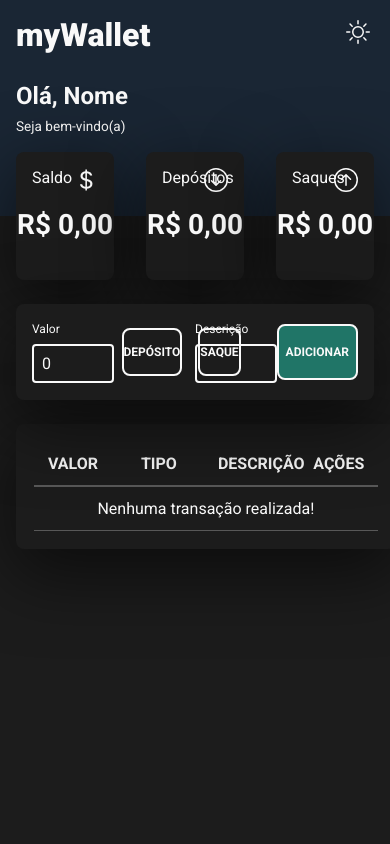
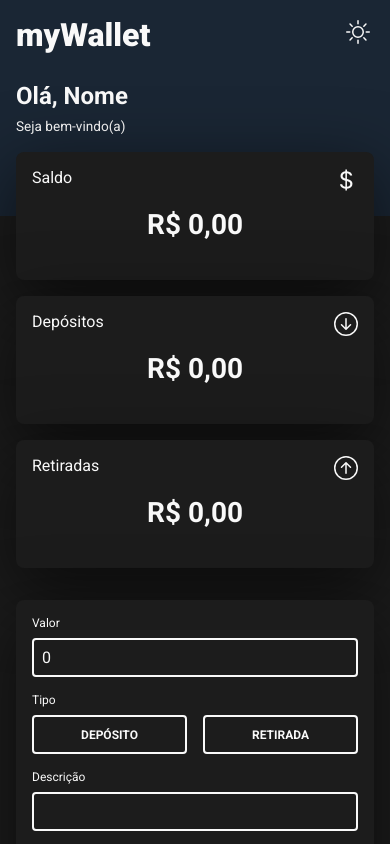
Before and after one commit to williancapitolio/mywallet, a React (Vite) app: page / in a window 390 px wide. Shown: the top 844 px of the page. Built offline with nearby package versions, Linux system fonts and the light colour scheme.

Commit message:
update form and add responsivity on cards, form and table

```diff
--- a/src/components/cards/CardValue/CardValueStyles.ts
+++ b/src/components/cards/CardValue/CardValueStyles.ts
@@ -12,6 +12,10 @@ export const Card = styled.section`
   justify-content: center;
   gap: 1rem;
   position: relative;
+
+  @media (max-width: 48rem) {
+    width: 100%;
+  }
 `;
 
 export const Title = styled.h2`
@@ -34,5 +38,11 @@ export const Content = styled.span`
   font-size: 1.75rem;
   font-weight: 700;
   margin-top: 1rem;
+  word-break: break-all;
+  text-align: center;
+  padding-inline: 1rem;
 
+  @media (max-width: 20rem) {
+    font-size: 1.5rem;
+  }
 `;
--- a/src/components/forms/FormTransaction/FormTransaction.tsx
+++ b/src/components/forms/FormTransaction/FormTransaction.tsx
@@ -30,12 +30,12 @@ export const FormTransaction = () => {
             id="value"
             onChange={handleChange}
             autoComplete="off"
-            step={10}
             value={inputs.value}
           />
         </S.Field>
 
         <S.Field>
+          <S.Label htmlFor="type">Tipo</S.Label>
           <S.Radios>
             <S.RadioContainer>
               <S.RadioInput
@@ -65,7 +65,7 @@ export const FormTransaction = () => {
               />
 
               <S.RadioTitle className="radio-tile">
-                <S.RadioLabel htmlFor="withdraw">Saque</S.RadioLabel>
+                <S.RadioLabel htmlFor="withdraw">Retirada</S.RadioLabel>
               </S.RadioTitle>
             </S.RadioContainer>
           </S.Radios>
--- a/src/components/forms/FormTransaction/FormTransactionStyles.ts
+++ b/src/components/forms/FormTransaction/FormTransactionStyles.ts
@@ -3,17 +3,27 @@ import styled from "styled-components";
 export const Wrapper = styled.section`
   padding-inline: 1rem;
   position: relative;
+
+  @media (max-width: 48rem) {
+    top: -2rem;
+  }
 `;
 
 export const Form = styled.form`
   display: flex;
   flex-direction: row;
+  flex-wrap: wrap;
   align-items: center;
   justify-content: space-between;
   background-color: ${(props) => props.theme.colors.background.primary};
   box-shadow: ${(props) => props.theme.colors.boxShadow};
   border-radius: 0.5rem;
   padding: 1rem;
+
+  @media (max-width: 48rem) {
+    gap: 1rem;
+    flex-direction: column;
+  }
 `;
 
 export const Field = styled.div`
@@ -21,6 +31,10 @@ export const Field = styled.div`
   flex-direction: column;
   width: 25%;
   gap: 0.5rem;
+
+  @media (max-width: 48rem) {
+    width: 100%;
+  }
 `;
 
 export const Label = styled.label`
@@ -44,13 +58,15 @@ export const Radios = styled.section`
   display: flex;
   flex-direction: row;
   align-items: center;
+  justify-content: space-between;
+  position: relative;
+  gap: 1rem;
 `;
 
 export const RadioContainer = styled.div`
   position: relative;
-  height: 3rem;
-  width: 6rem;
-  margin: 0.5rem;
+  height: 2.4375rem;
+  width: 100%;
 `;
 
 export const RadioInput = styled.input`
@@ -77,9 +93,10 @@ export const RadioTitle = styled.div`
   flex-direction: column;
   align-items: center;
   justify-content: center;
+  min-width: 4.375rem;
   height: 100%;
   border: 0.125rem solid ${(props) => props.theme.colors.text.primary};
-  border-radius: 0.5rem;
+  border-radius: 0.25rem;
 `;
 
 export const RadioLabel = styled.label`
@@ -89,5 +106,3 @@ export const RadioLabel = styled.label`
   font-weight: 600;
   text-transform: uppercase;
 `;
-
-export const ErrorMsg = styled.span``;
--- a/src/components/structures/Main/Main.tsx
+++ b/src/components/structures/Main/Main.tsx
@@ -43,7 +43,7 @@ export const Main = () => {
       value: totalDeposits,
     },
     {
-      title: "Saques",
+      title: "Retiradas",
       icon: <BsArrowUpCircle className="btn-icon" />,
       value: totalWithdraw,
     },
--- a/src/components/structures/Main/MainStyles.ts
+++ b/src/components/structures/Main/MainStyles.ts
@@ -5,7 +5,11 @@ export const Main = styled.main`
   max-width: 64rem;
   margin: 0 1rem;
   position: relative;
-  padding-top: 5.5rem; //temporário
+  padding-top: 5.5rem;
+
+  @media (max-width: 48rem) {
+    padding-top: 0;
+  }
 `;
 
 export const ContentCards = styled.section`
@@ -20,4 +24,10 @@ export const ContentCards = styled.section`
   .btn-icon {
     font-size: 1.5rem;
   }
+
+  @media (max-width: 48rem) {
+    flex-direction: column;
+    position: relative;
+    gap: 1rem;
+  }
 `;
--- a/src/components/structures/ToastNotification/ToastNotificationStyles.ts
+++ b/src/components/structures/ToastNotification/ToastNotificationStyles.ts
@@ -14,6 +14,7 @@ export const Wrapper = styled.div`
   right: 0;
   margin: 1rem;
   box-shadow: ${(props) => props.theme.colors.boxShadow};
+  z-index: 1;
 `;
 
 export const Icon = styled.span`
--- a/src/components/tables/TableTransaction/TableTransaction.tsx
+++ b/src/components/tables/TableTransaction/TableTransaction.tsx
@@ -18,18 +18,21 @@ export const TableTransaction = () => {
   return (
     <S.Wrapper>
       <S.Table>
+        <S.TableHead>
           <S.TableRow>
             <S.TableHeader>Valor</S.TableHeader>
             <S.TableHeader>Tipo</S.TableHeader>
             <S.TableHeader>Descrição</S.TableHeader>
             <S.TableHeader>Ações</S.TableHeader>
           </S.TableRow>
+        </S.TableHead>
+        <S.TableBody>
           {transactions.length > 0 ? (
             transactions.map((transaction) => (
               <S.TableRow key={transaction.id}>
                 <S.TableData>R$ {formatToBRL(transaction.value)}</S.TableData>
                 <S.TableData>
-                {transaction.type === "deposit" ? "Depósito" : "Saque"}
+                  {transaction.type === "deposit" ? "Depósito" : "Retirada"}
                 </S.TableData>
                 <S.TableData>{transaction.description}</S.TableData>
                 <S.TableData>
@@ -41,11 +44,14 @@ export const TableTransaction = () => {
             ))
           ) : (
             <S.TableRow>
-            <S.TableData style={{ width: "100%" }}>
+              <S.TableData
+                className="tdNoTransactions"
+              >
                 Nenhuma transação realizada!
               </S.TableData>
             </S.TableRow>
           )}
+        </S.TableBody>
       </S.Table>
     </S.Wrapper>
   );
--- a/src/components/tables/TableTransaction/TableTransactionStyles.ts
+++ b/src/components/tables/TableTransaction/TableTransactionStyles.ts
@@ -3,6 +3,10 @@ import styled from "styled-components";
 export const Wrapper = styled.section`
   padding-inline: 1rem;
   padding-block: 1.5rem;
+
+  @media (max-width: 48rem) {
+    padding-top: 0;
+  }
 `;
 
 export const Table = styled.table`
@@ -11,7 +15,39 @@ export const Table = styled.table`
   box-shadow: ${(props) => props.theme.colors.boxShadow};
   border-radius: 0.5rem;
   padding: 1rem;
+
+  @media (max-width: 48rem) {
+    padding-bottom: 0;
+
+    &::before {
+      display: flex;
+      align-items: center;
+      justify-content: center;
+      content: "Transações";
+      text-align: center;
+      font-weight: 700;
+      text-transform: uppercase;
+      margin-bottom: 0.5rem;
+      padding: 0.75rem;
+      padding-top: 0;
+      border-bottom: 0.125rem solid
+        ${(props) => props.theme.colors.text.secondary};
+    }
+  }
 `;
+
+export const TableHead = styled.thead`
+  tr {
+    border-bottom: 0.125rem solid
+      ${(props) => props.theme.colors.text.secondary};
+  }
+
+  @media (max-width: 48rem) {
+    display: none;
+  }
+`;
+
+export const TableBody = styled.tbody``;
 
 export const TableRow = styled.tr`
   display: flex;
@@ -22,9 +58,25 @@ export const TableRow = styled.tr`
   width: 100%;
   border-bottom: 0.0625rem solid ${(props) => props.theme.colors.text.secondary};
 
-  &:first-child {
-    border-bottom: 0.125rem solid
-      ${(props) => props.theme.colors.text.secondary};
+  .tdNoTransactions {
+    width: 100%;
+    padding-block: 1rem;
+  }
+
+  @media (max-width: 48rem) {
+    margin-bottom: 1rem;
+    flex-direction: column;
+    gap: 0;
+
+    .tdNoTransactions {
+      padding-top: 0.5rem;
+    }
+  }
+
+  @media (max-width: 20rem) {
+    .tdNoTransactions {
+      font-size: 0.85rem;
+    }
   }
 `;
 
@@ -37,6 +89,45 @@ export const TableHeader = styled.th`
 
 export const TableData = styled.td`
   width: 25%;
-  padding: 0.75rem 0;
+  padding: 0.5rem;
   text-align: center;
+
+  @media (max-width: 48rem) {
+    width: 100%;
+    padding: 0.25rem;
+
+    &:nth-child(1) {
+      &::before {
+        ${(props) =>
+          !props.className &&
+          `
+            content: "Valor ";
+            font-size: 0.75rem;
+            opacity: 0.5;
+        `}
+      }
+    }
+
+    &:nth-child(2) {
+      &::before {
+        content: "Tipo ";
+        font-size: 0.75rem;
+        opacity: 0.5;
+      }
+    }
+
+    &:nth-child(3) {
+      word-wrap: break-word;
+      word-break: break-all;
+      &::before {
+        content: "Descrição ";
+        font-size: 0.75rem;
+        opacity: 0.5;
+      }
+    }
+
+    &:nth-child(4) {
+      padding-bottom: 1rem;
+    }
+  }
 `;
```
Lines whose indentation alone changed are shown as unchanged.
